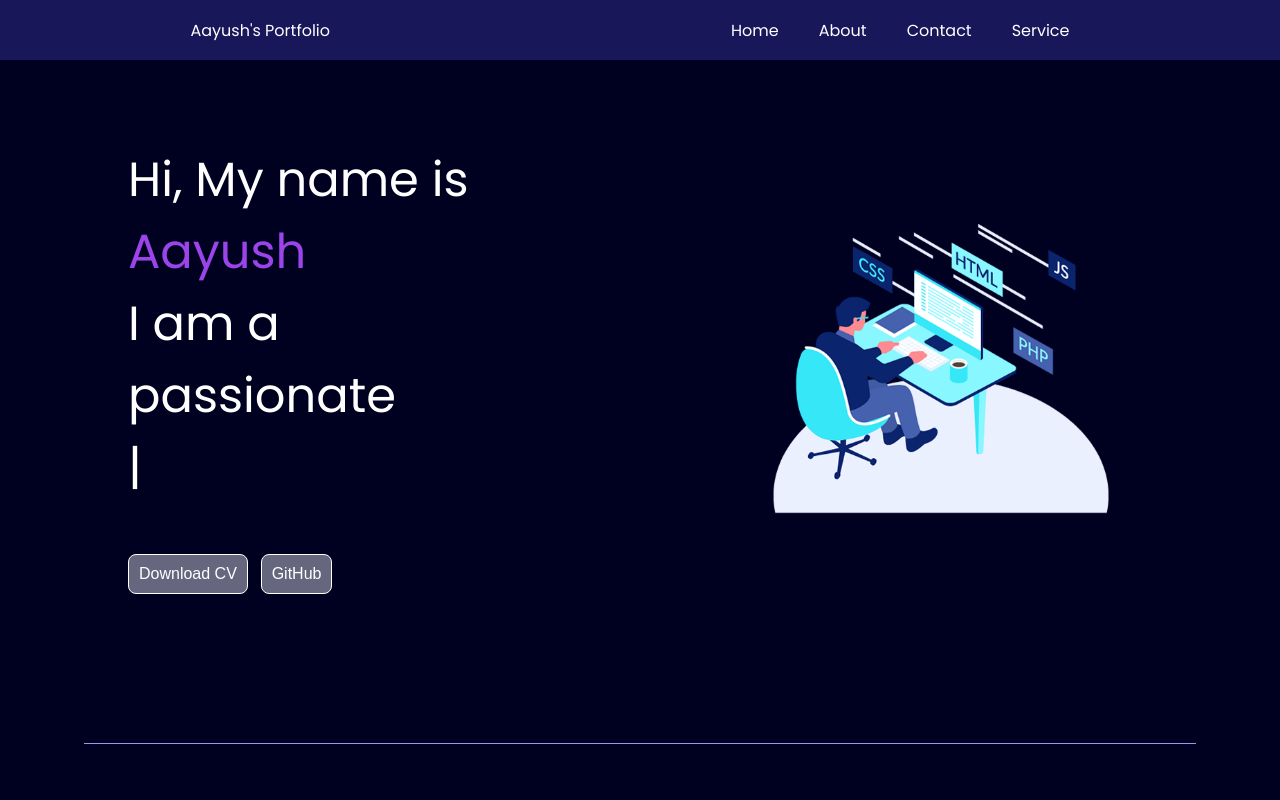
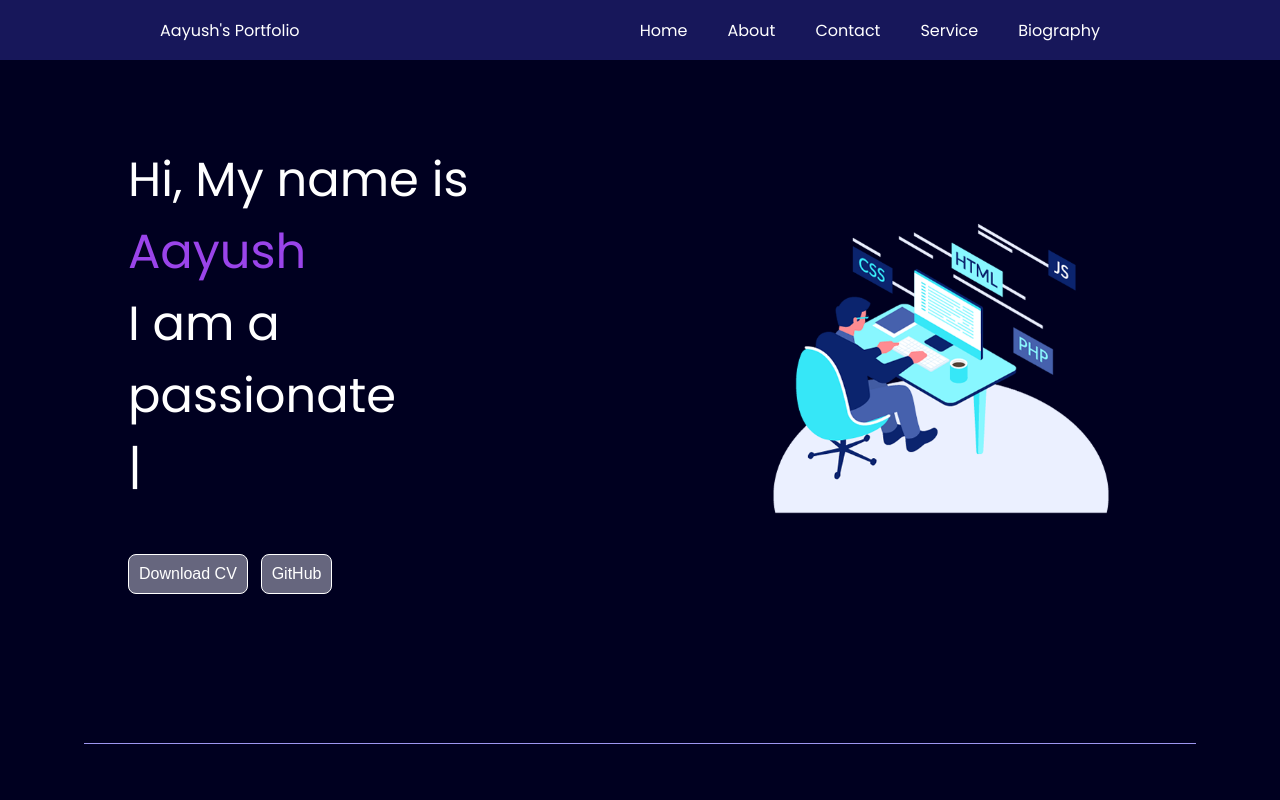
Before and after one commit to mister-aayush/Portfolio, a plain HTML site: page index.html in a window 1280 px wide. Shown: the top 800 px of the page. Drawn offline with nearby package versions, Linux system fonts and the light colour scheme.

Commit message:
modified the nav bar

```diff
--- a/index.html
+++ b/index.html
@@ -25,6 +25,7 @@
                 <li><a href="#">About</a></li>
                 <li><a href="#">Contact</a></li>
                 <li><a href="#">Service</a></li>
+                <li><a href="#">Biography</a></li>
             </ul>
         </div>
     </nav>
```
